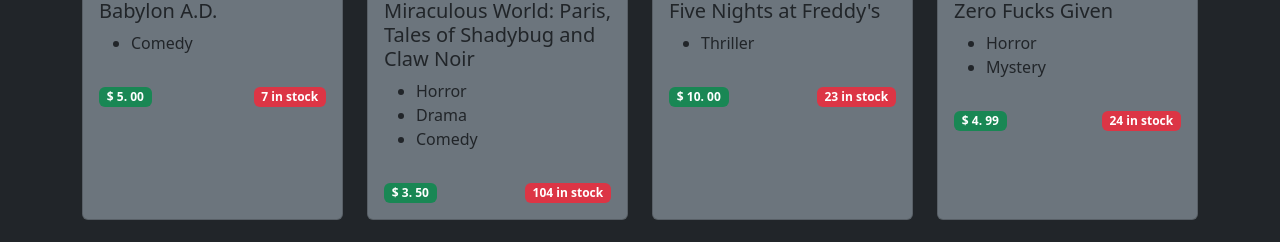
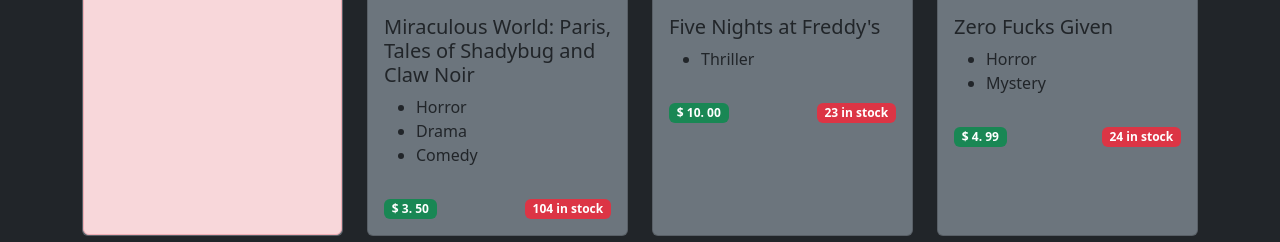
Before and after one commit to IIODERII/php-oop-2, a PHP site: page / in a window 1280 px wide. Shown: the part 489-731 px from the top of the page. Run offline with PHP 8.4, Linux system fonts and the light colour scheme.

Commit message:
add exeption and example removed first movie title

```diff
--- a/Model/Movie.php
+++ b/Model/Movie.php
@@ -5,7 +5,7 @@ include __DIR__ . "/PrintCard.php";
 class Movie extends Product
 {
     private int $id;
-    private string $title;
+    private $title;
     private string $overview;
     private float $vote_average;
     private string $poster_path;
--- a/Model/PrintCard.php
+++ b/Model/PrintCard.php
@@ -29,6 +29,7 @@ trait PrintCard
         }
         $cost = $this->cost;
         $quantity = $this->quantity;
+
         include __DIR__ . "/../Views/card.php";
     }
 }
--- a/Model/movie_db.json
+++ b/Model/movie_db.json
@@ -10,7 +10,7 @@
     "popularity": 199.314,
     "poster_path": "https://image.tmdb.org/t/p/w342/kt9nqD0uOar8IVE9191HXhWOXKI.jpg",
     "release_date": "2008-08-20",
-    "title": "Babylon A.D.",
+    "title": "",
     "video": false,
     "vote_average": 5.601,
     "vote_count": 1906,
--- a/Views/card.php
+++ b/Views/card.php
@@ -1,9 +1,14 @@
+<?php
+if (empty($title)) {
+    throw new Exception("Parametri necessari mancanti");
+} ?>
 <div class="col-12 col-md-4 col-lg-3">
     <div class="card h-100 bg-secondary">
         <?php if (isset($image)) { ?>
             <img src="<?= $image ?>" class="card-img-top my-ratio" alt="<?= $title ?>">
         <?php } ?>
         <div class="card-body">
+
             <h5 class="card-title">
                 <?= $title ?>
             </h5>
--- a/index.php
+++ b/index.php
@@ -5,10 +5,18 @@ include __DIR__ . "/Model/Movie.php";
 
 <section class="container py-5">
     <h2 class='text-white'>Movies</h2>
-    <div class="row gy-4">
+    <div class="row gy-4 text-white py-3">
         <?php
         foreach ($movies as $movie) {
-            $movie->showCard();
+            try {
+                $movie->showCard();
+            } catch (Exception $e) {
+                echo '<div class="col-12 col-md-4 col-lg-3">
+                    <div class="card h-100 bg-secondary">
+                    <div class="alert alert-danger h-100 m-0 d-flex align-content-center text-center"><span>Eccezione: ' . $e->getMessage() . '</span></div>
+                    </div>
+                    </div>';
+            }
         }
         ?>
     </div>
```
